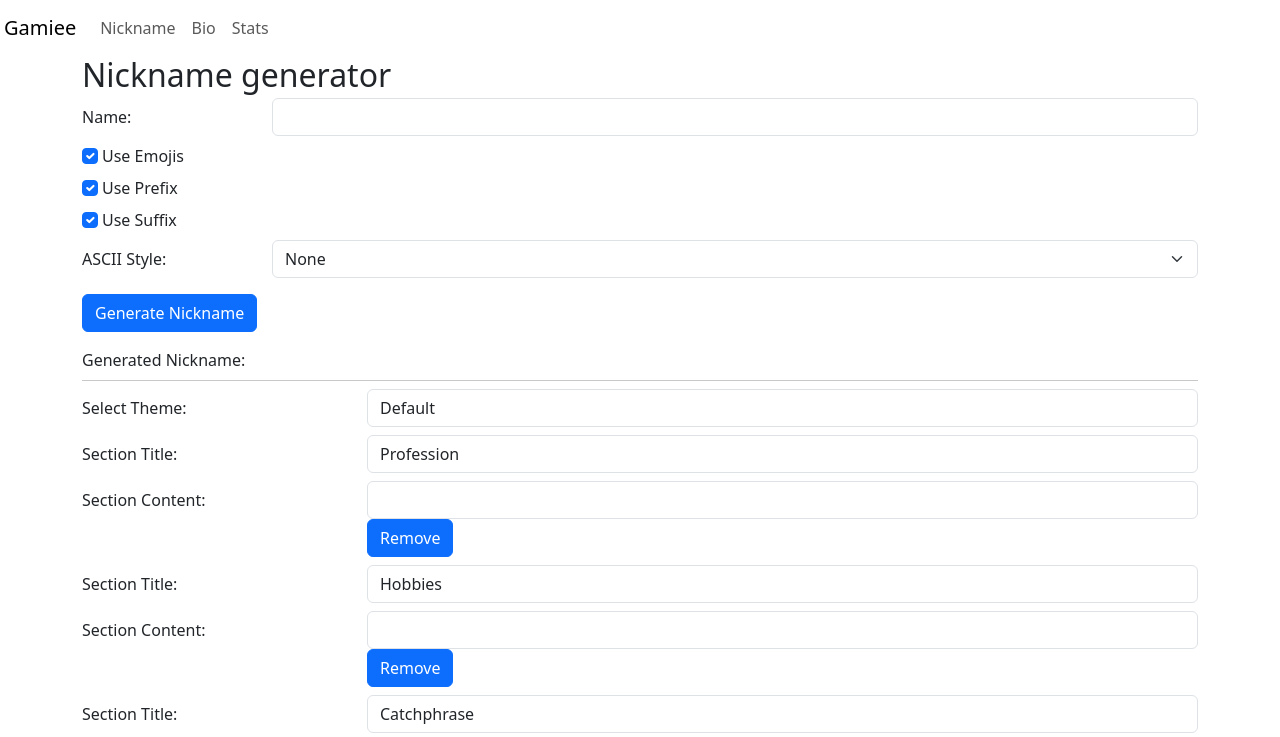
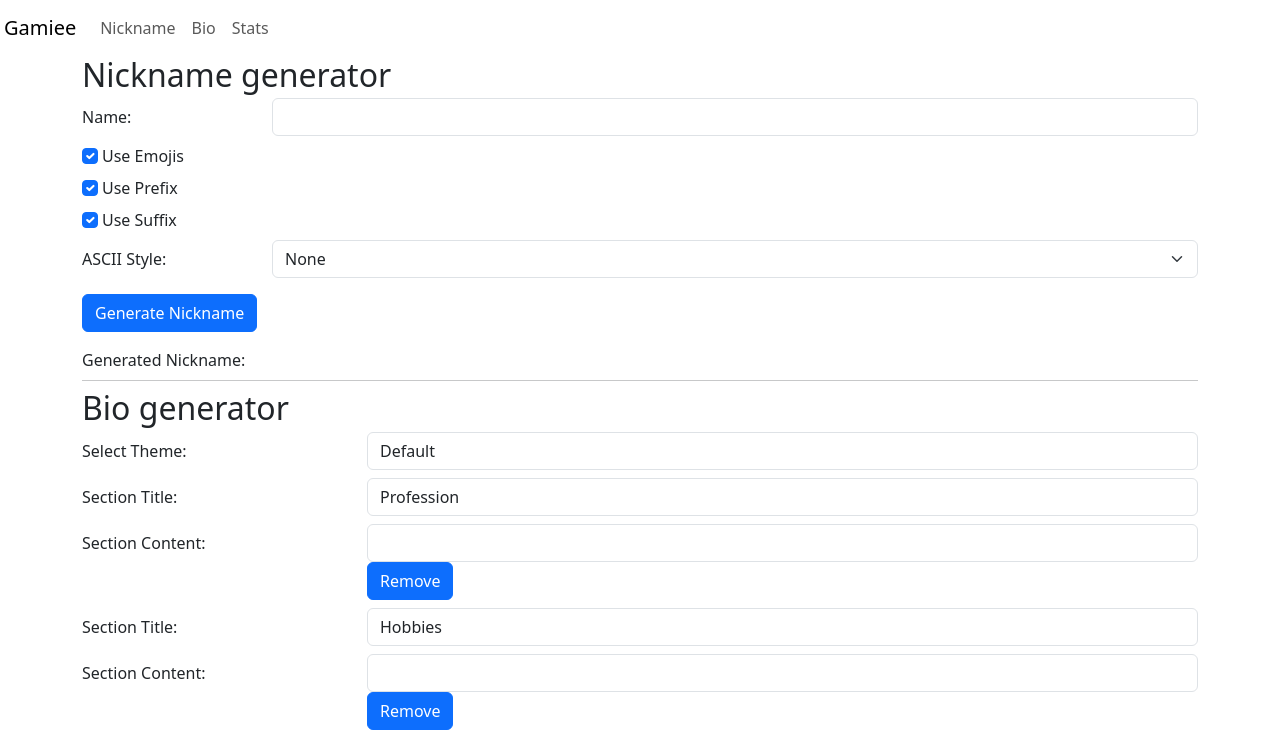
Before and after one commit to AlexYelisieiev/university-course-work, a React (Vite) app: page / in a window 1280 px wide. Shown: the top 737 px of the page. Built offline with nearby package versions, Linux system fonts and the light colour scheme.

Commit message:
Update bio

```diff
--- a/src/components/BioGenerator.jsx
+++ b/src/components/BioGenerator.jsx
@@ -50,6 +50,8 @@ const BioGenerator = () => {
 	};
 
 	return (
+		<div>
+			<h2 className='mb-1'>Bio generator</h2>
 		<form>
 			<div className="row mb-2">
 				<label className='col-sm-3 col-form-label' htmlFor="theme">Select Theme:</label>
@@ -95,7 +97,7 @@ const BioGenerator = () => {
 							id={`section-${index}`}
 							value={section.value}
 							onChange={(e) => updateSectionValue(index, e.target.value)}
-						/>
+							/>
 					</div>
 
 					<div className="col-sm-3"></div>
@@ -116,6 +118,7 @@ const BioGenerator = () => {
 				<pre>{bio}</pre>
 			</div>
 		</form>
+			</div>
 	);
 };
 
```
